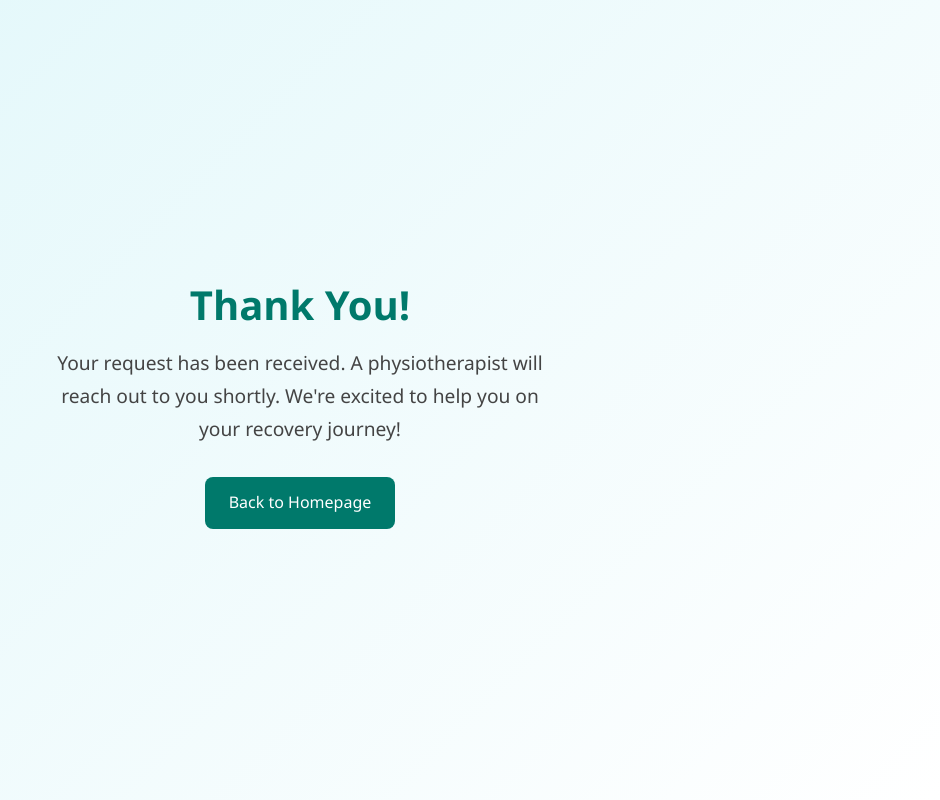
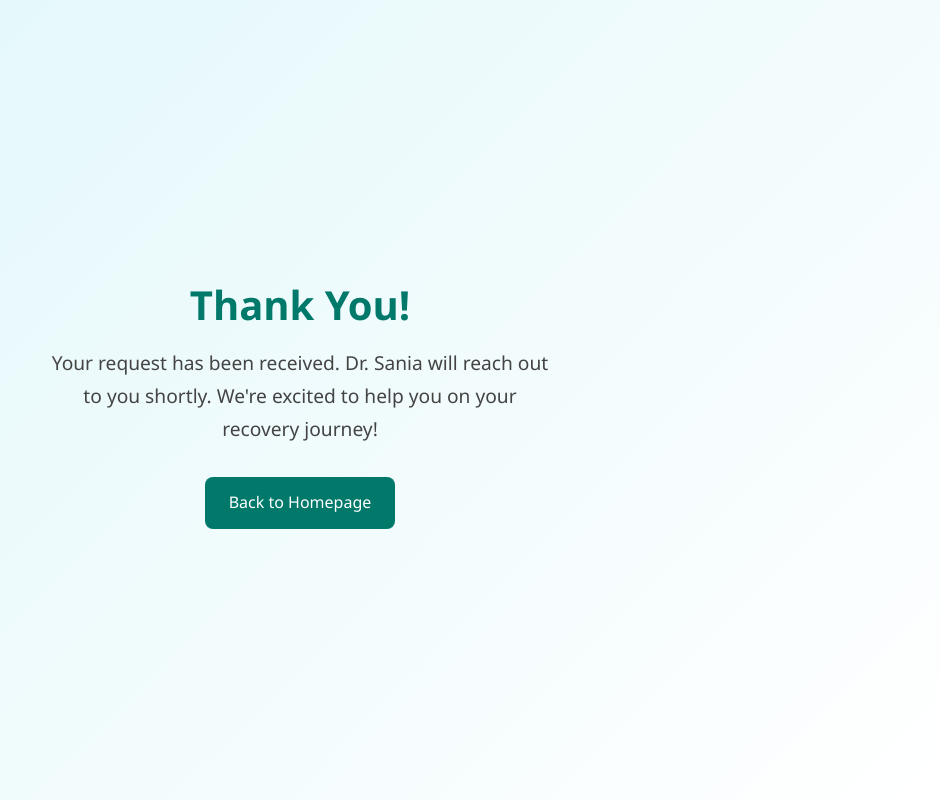
Before and after one commit to H4ROOON/physio-site, a plain HTML site: page thank-you.html in a window 1280 px wide. Shown: the whole page, without its empty margins (340-1280 px from the left). Drawn offline with Linux system fonts and the light colour scheme.

Commit message:
fixed typos

```diff
--- a/thank-you.html
+++ b/thank-you.html
@@ -61,7 +61,7 @@
 
 <body>
     <h1>Thank You!</h1>
-    <p>Your request has been received. A physiotherapist will reach out to you shortly. We're excited to help you on
+    <p>Your request has been received. Dr. Sania will reach out to you shortly. We're excited to help you on
         your recovery journey!</p>
     <a href="/">Back to Homepage</a>
 </body>
```
